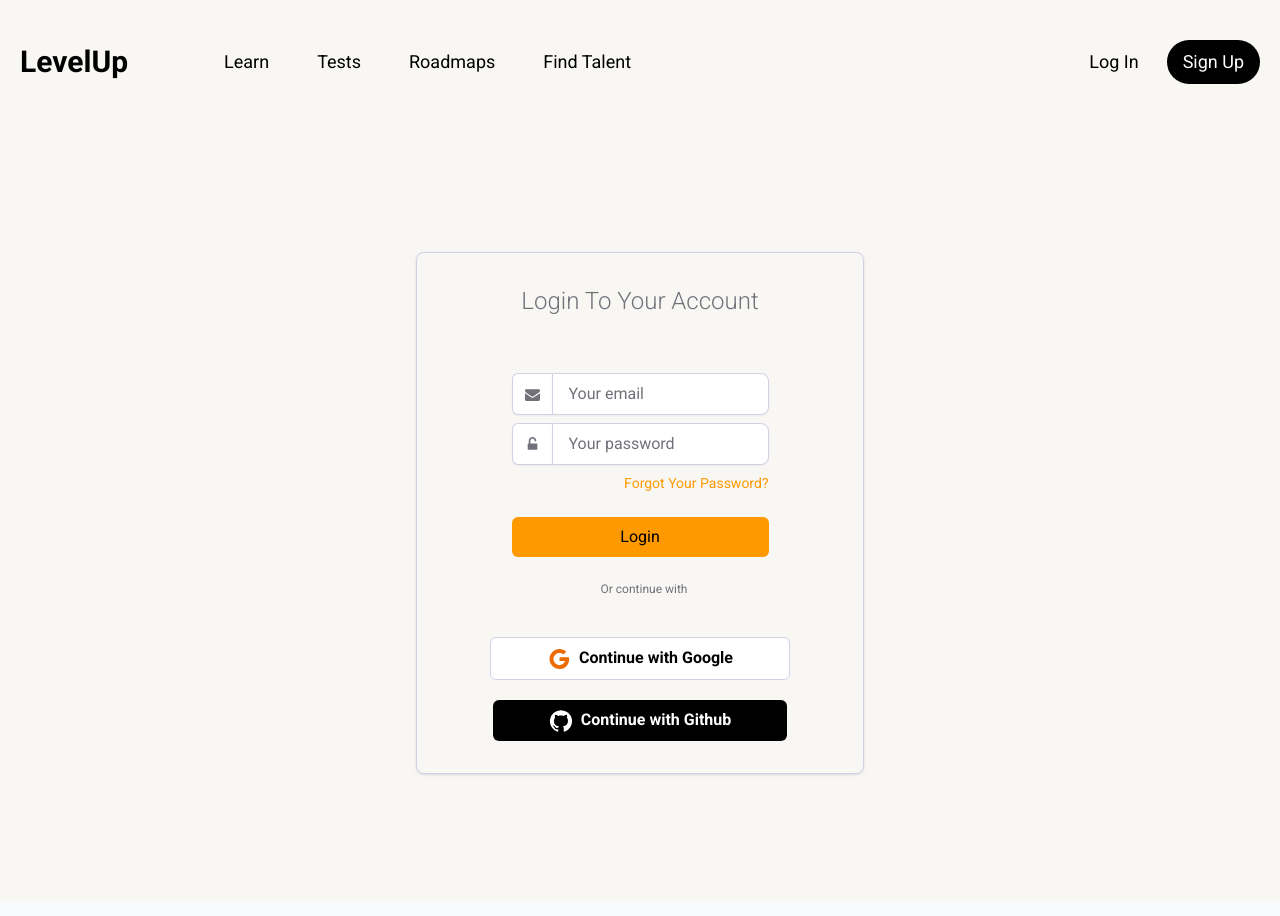
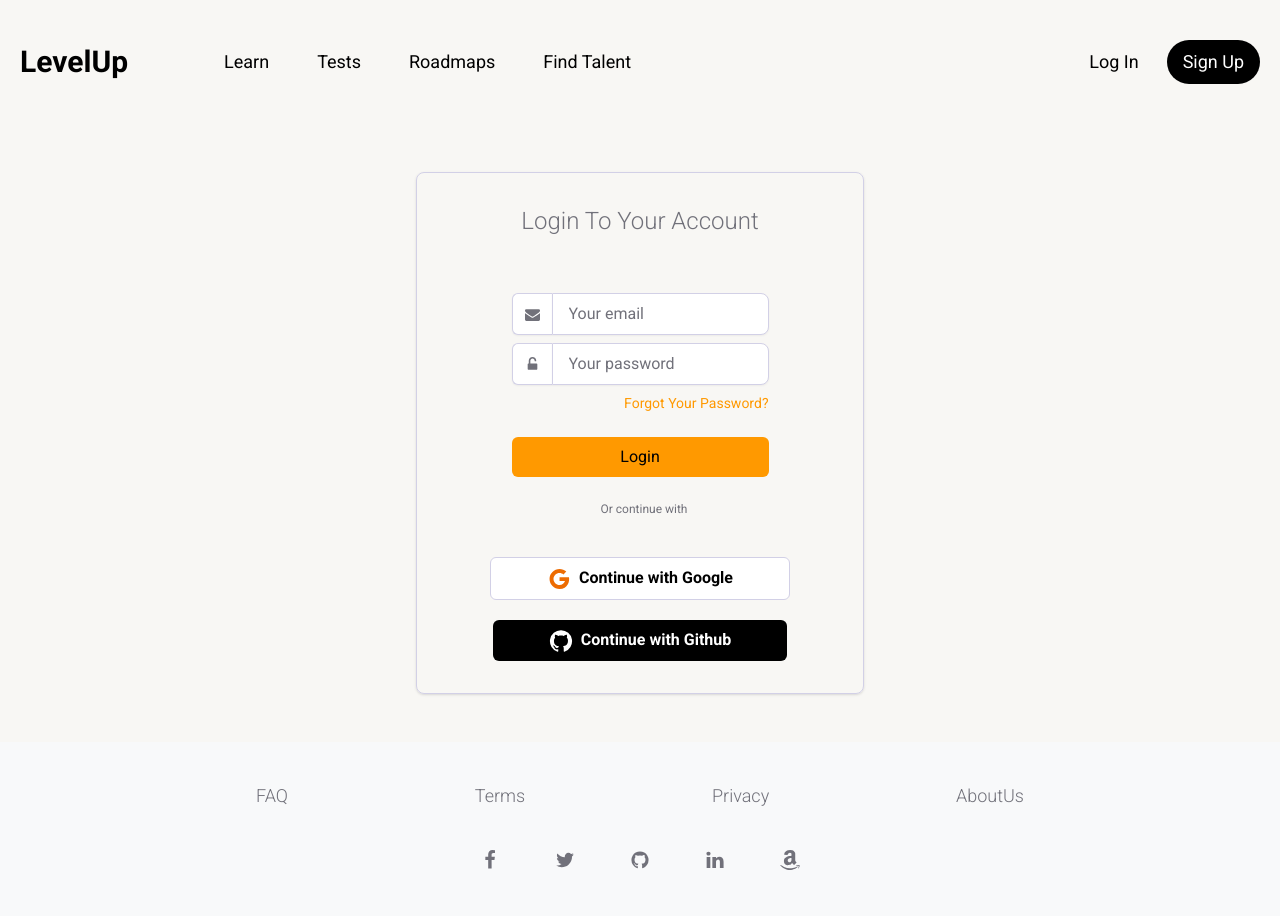
Before and after one commit to rishabhthakur11/levelup, a Next.js app: page /auth/login in a window 1280 px wide. Shown: the top 916 px of the page. Built offline with nearby package versions, Linux system fonts and the light colour scheme.

Commit message:
footer social icons colour changed

```diff
--- a/src/app/auth/login/page.js
+++ b/src/app/auth/login/page.js
@@ -10,7 +10,7 @@ function page() {
       <div className="max-w-7xl mx-auto">
         <Navbar />
       </div>
-      <div className="flex items-center justify-center my-32 px-4">
+      <div className="flex items-center justify-center my-12 px-4">
         <div className="flex flex-col w-full max-w-md px-4 py-8 border border-divided rounded-lg shadow sm:px-6 md:px-8 items-center justify-center">
           <div className="self-center mb-6 text-xl font-light text-textGray sm:text-2xl">
             Login To Your Account
--- a/src/components/LandingpageComponents/Footer/Footer.js
+++ b/src/components/LandingpageComponents/Footer/Footer.js
@@ -1,8 +1,7 @@
-import React from 'react'
+import React from "react";
 
 function Footer() {
   return (
-
     <footer className="bg-footerbg w-full py-8">
       <div className="max-w-screen-xl px-4 mx-auto">
         <ul className="flex flex-wrap justify-between max-w-screen-md mx-auto text-lg font-light">
@@ -28,43 +27,95 @@ function Footer() {
           </li>
         </ul>
         <div className="pt-8 flex max-w-xs mx-auto items-center justify-between">
-            <a href="#" className="text-gray-400 transition-colors duration-200 hover:text-gray-800 dark:hover:text-white">
-                <svg width="20" height="20" fill="currentColor" className="text-xl transition-colors duration-200 hover:text-gray-800 dark:hover:text-white" viewBox="0 0 1792 1792" xmlns="http://www.w3.org/2000/svg">
-                    <path d="M1343 12v264h-157q-86 0-116 36t-30 108v189h293l-39 296h-254v759h-306v-759h-255v-296h255v-218q0-186 104-288.5t277-102.5q147 0 228 12z">
-                    </path>
+          <a
+            href="#"
+            className="text-textGray transition-colors duration-200 hover:text-btnOrange"
+          >
+            <svg
+              width="20"
+              height="20"
+              fill="currentColor"
+              className="text-xl transition-colors duration-200"
+              viewBox="0 0 1792 1792"
+              xmlns="http://www.w3.org/2000/svg"
+            >
+              <path d="M1343 12v264h-157q-86 0-116 36t-30 108v189h293l-39 296h-254v759h-306v-759h-255v-296h255v-218q0-186 104-288.5t277-102.5q147 0 228 12z"></path>
             </svg>
           </a>
-            <a href="#" className="text-gray-400 transition-colors duration-200 hover:text-gray-800 dark:hover:text-white">
-                <svg width="20" height="20" fill="currentColor" className="text-xl transition-colors duration-200 hover:text-gray-800 dark:hover:text-white" viewBox="0 0 1792 1792" xmlns="http://www.w3.org/2000/svg">
-                    <path d="M1684 408q-67 98-162 167 1 14 1 42 0 130-38 259.5t-115.5 248.5-184.5 210.5-258 146-323 54.5q-271 0-496-145 35 4 78 4 225 0 401-138-105-2-188-64.5t-114-159.5q33 5 61 5 43 0 85-11-112-23-185.5-111.5t-73.5-205.5v-4q68 38 146 41-66-44-105-115t-39-154q0-88 44-163 121 149 294.5 238.5t371.5 99.5q-8-38-8-74 0-134 94.5-228.5t228.5-94.5q140 0 236 102 109-21 205-78-37 115-142 178 93-10 186-50z">
-                    </path>
+          <a
+            href="#"
+            className="text-textGray transition-colors duration-200 hover:text-btnOrange"
+          >
+            <svg
+              width="20"
+              height="20"
+              fill="currentColor"
+              className="text-xl transition-colors duration-200"
+              viewBox="0 0 1792 1792"
+              xmlns="http://www.w3.org/2000/svg"
+            >
+              <path d="M1684 408q-67 98-162 167 1 14 1 42 0 130-38 259.5t-115.5 248.5-184.5 210.5-258 146-323 54.5q-271 0-496-145 35 4 78 4 225 0 401-138-105-2-188-64.5t-114-159.5q33 5 61 5 43 0 85-11-112-23-185.5-111.5t-73.5-205.5v-4q68 38 146 41-66-44-105-115t-39-154q0-88 44-163 121 149 294.5 238.5t371.5 99.5q-8-38-8-74 0-134 94.5-228.5t228.5-94.5q140 0 236 102 109-21 205-78-37 115-142 178 93-10 186-50z"></path>
             </svg>
           </a>
-            <a href="#" className="text-gray-400 transition-colors duration-200 hover:text-gray-800 dark:hover:text-white">
-                <svg xmlns="http://www.w3.org/2000/svg" width="20" height="20" fill="currentColor" className="text-xl transition-colors duration-200 hover:text-gray-800 dark:hover:text-white" viewBox="0 0 1792 1792">
-                    <path d="M896 128q209 0 385.5 103t279.5 279.5 103 385.5q0 251-146.5 451.5t-378.5 277.5q-27 5-40-7t-13-30q0-3 .5-76.5t.5-134.5q0-97-52-142 57-6 102.5-18t94-39 81-66.5 53-105 20.5-150.5q0-119-79-206 37-91-8-204-28-9-81 11t-92 44l-38 24q-93-26-192-26t-192 26q-16-11-42.5-27t-83.5-38.5-85-13.5q-45 113-8 204-79 87-79 206 0 85 20.5 150t52.5 105 80.5 67 94 39 102.5 18q-39 36-49 103-21 10-45 15t-57 5-65.5-21.5-55.5-62.5q-19-32-48.5-52t-49.5-24l-20-3q-21 0-29 4.5t-5 11.5 9 14 13 12l7 5q22 10 43.5 38t31.5 51l10 23q13 38 44 61.5t67 30 69.5 7 55.5-3.5l23-4q0 38 .5 88.5t.5 54.5q0 18-13 30t-40 7q-232-77-378.5-277.5t-146.5-451.5q0-209 103-385.5t279.5-279.5 385.5-103zm-477 1103q3-7-7-12-10-3-13 2-3 7 7 12 9 6 13-2zm31 34q7-5-2-16-10-9-16-3-7 5 2 16 10 10 16 3zm30 45q9-7 0-19-8-13-17-6-9 5 0 18t17 7zm42 42q8-8-4-19-12-12-20-3-9 8 4 19 12 12 20 3zm57 25q3-11-13-16-15-4-19 7t13 15q15 6 19-6zm63 5q0-13-17-11-16 0-16 11 0 13 17 11 16 0 16-11zm58-10q-2-11-18-9-16 3-14 15t18 8 14-14z">
-                    </path>
+          <a
+            href="#"
+            className="text-textGray transition-colors duration-200 hover:text-btnOrange"
+          >
+            <svg
+              xmlns="http://www.w3.org/2000/svg"
+              width="20"
+              height="20"
+              fill="currentColor"
+              className="text-xl transition-colors duration-200 "
+              viewBox="0 0 1792 1792"
+            >
+              <path d="M896 128q209 0 385.5 103t279.5 279.5 103 385.5q0 251-146.5 451.5t-378.5 277.5q-27 5-40-7t-13-30q0-3 .5-76.5t.5-134.5q0-97-52-142 57-6 102.5-18t94-39 81-66.5 53-105 20.5-150.5q0-119-79-206 37-91-8-204-28-9-81 11t-92 44l-38 24q-93-26-192-26t-192 26q-16-11-42.5-27t-83.5-38.5-85-13.5q-45 113-8 204-79 87-79 206 0 85 20.5 150t52.5 105 80.5 67 94 39 102.5 18q-39 36-49 103-21 10-45 15t-57 5-65.5-21.5-55.5-62.5q-19-32-48.5-52t-49.5-24l-20-3q-21 0-29 4.5t-5 11.5 9 14 13 12l7 5q22 10 43.5 38t31.5 51l10 23q13 38 44 61.5t67 30 69.5 7 55.5-3.5l23-4q0 38 .5 88.5t.5 54.5q0 18-13 30t-40 7q-232-77-378.5-277.5t-146.5-451.5q0-209 103-385.5t279.5-279.5 385.5-103zm-477 1103q3-7-7-12-10-3-13 2-3 7 7 12 9 6 13-2zm31 34q7-5-2-16-10-9-16-3-7 5 2 16 10 10 16 3zm30 45q9-7 0-19-8-13-17-6-9 5 0 18t17 7zm42 42q8-8-4-19-12-12-20-3-9 8 4 19 12 12 20 3zm57 25q3-11-13-16-15-4-19 7t13 15q15 6 19-6zm63 5q0-13-17-11-16 0-16 11 0 13 17 11 16 0 16-11zm58-10q-2-11-18-9-16 3-14 15t18 8 14-14z"></path>
             </svg>
           </a>
-            <a href="#" className="text-gray-400 transition-colors duration-200 hover:text-gray-800 dark:hover:text-white">
-                <svg width="20" height="20" fill="currentColor" className="text-xl transition-colors duration-200 hover:text-gray-800 dark:hover:text-white" viewBox="0 0 1792 1792" xmlns="http://www.w3.org/2000/svg">
-                    <path d="M477 625v991h-330v-991h330zm21-306q1 73-50.5 122t-135.5 49h-2q-82 0-132-49t-50-122q0-74 51.5-122.5t134.5-48.5 133 48.5 51 122.5zm1166 729v568h-329v-530q0-105-40.5-164.5t-126.5-59.5q-63 0-105.5 34.5t-63.5 85.5q-11 30-11 81v553h-329q2-399 2-647t-1-296l-1-48h329v144h-2q20-32 41-56t56.5-52 87-43.5 114.5-15.5q171 0 275 113.5t104 332.5z">
-                    </path>
+          <a
+            href="#"
+            className="text-textGray transition-colors duration-200 hover:text-btnOrange"
+          >
+            <svg
+              width="20"
+              height="20"
+              fill="currentColor"
+              className="text-xl transition-colors duration-200 "
+              viewBox="0 0 1792 1792"
+              xmlns="http://www.w3.org/2000/svg"
+            >
+              <path d="M477 625v991h-330v-991h330zm21-306q1 73-50.5 122t-135.5 49h-2q-82 0-132-49t-50-122q0-74 51.5-122.5t134.5-48.5 133 48.5 51 122.5zm1166 729v568h-329v-530q0-105-40.5-164.5t-126.5-59.5q-63 0-105.5 34.5t-63.5 85.5q-11 30-11 81v553h-329q2-399 2-647t-1-296l-1-48h329v144h-2q20-32 41-56t56.5-52 87-43.5 114.5-15.5q171 0 275 113.5t104 332.5z"></path>
             </svg>
           </a>
-            <a href="#" className="text-gray-400 transition-colors duration-200 hover:text-gray-800 dark:hover:text-white">
-                <svg width="20" height="20" fill="currentColor" className="text-xl transition-colors duration-200 hover:text-gray-800 dark:hover:text-white" viewBox="0 0 1792 1792" xmlns="http://www.w3.org/2000/svg">
-                    <path d="M1551 1476q15-6 26-3t11 17.5-15 33.5q-13 16-44 43.5t-95.5 68-141 74-188 58-229.5 24.5q-119 0-238-31t-209-76.5-172.5-104-132.5-105-84-87.5q-8-9-10-16.5t1-12 8-7 11.5-2 11.5 4.5q192 117 300 166 389 176 799 90 190-40 391-135zm207-115q11 16 2.5 69.5t-28.5 102.5q-34 83-85 124-17 14-26 9t0-24q21-45 44.5-121.5t6.5-98.5q-5-7-15.5-11.5t-27-6-29.5-2.5-35 0-31.5 2-31 3-22.5 2q-6 1-13 1.5t-11 1-8.5 1-7 .5h-10l-3-.5-2-1.5-1.5-3q-6-16 47-40t103-30q46-7 108-1t76 24zm-394-443q0 31 13.5 64t32 58 37.5 46 33 32l13 11-227 224q-40-37-79-75.5t-58-58.5l-19-20q-11-11-25-33-38 59-97.5 102.5t-127.5 63.5-140 23-137.5-21-117.5-65.5-83-113-31-162.5q0-84 28-154t72-116.5 106.5-83 122.5-57 130-34.5 119.5-18.5 99.5-6.5v-127q0-65-21-97-34-53-121-53-6 0-16.5 1t-40.5 12-56 29.5-56 59.5-48 96l-294-27q0-60 22-119t67-113 108-95 151.5-65.5 190.5-24.5q100 0 181 25t129.5 61.5 81 83 45 86 12.5 73.5v589zm-672 21q0 86 70 133 66 44 139 22 84-25 114-123 14-45 14-101v-162q-59 2-111 12t-106.5 33.5-87 71-32.5 114.5z">
-                    </path>
+          <a
+            href="#"
+            className="text-textGray transition-colors duration-200 hover:text-btnOrange"
+          >
+            <svg
+              width="20"
+              height="20"
+              fill="currentColor"
+              className="text-xl transition-colors duration-200"
+              viewBox="0 0 1792 1792"
+              xmlns="http://www.w3.org/2000/svg"
+            >
+              <path d="M1551 1476q15-6 26-3t11 17.5-15 33.5q-13 16-44 43.5t-95.5 68-141 74-188 58-229.5 24.5q-119 0-238-31t-209-76.5-172.5-104-132.5-105-84-87.5q-8-9-10-16.5t1-12 8-7 11.5-2 11.5 4.5q192 117 300 166 389 176 799 90 190-40 391-135zm207-115q11 16 2.5 69.5t-28.5 102.5q-34 83-85 124-17 14-26 9t0-24q21-45 44.5-121.5t6.5-98.5q-5-7-15.5-11.5t-27-6-29.5-2.5-35 0-31.5 2-31 3-22.5 2q-6 1-13 1.5t-11 1-8.5 1-7 .5h-10l-3-.5-2-1.5-1.5-3q-6-16 47-40t103-30q46-7 108-1t76 24zm-394-443q0 31 13.5 64t32 58 37.5 46 33 32l13 11-227 224q-40-37-79-75.5t-58-58.5l-19-20q-11-11-25-33-38 59-97.5 102.5t-127.5 63.5-140 23-137.5-21-117.5-65.5-83-113-31-162.5q0-84 28-154t72-116.5 106.5-83 122.5-57 130-34.5 119.5-18.5 99.5-6.5v-127q0-65-21-97-34-53-121-53-6 0-16.5 1t-40.5 12-56 29.5-56 59.5-48 96l-294-27q0-60 22-119t67-113 108-95 151.5-65.5 190.5-24.5q100 0 181 25t129.5 61.5 81 83 45 86 12.5 73.5v589zm-672 21q0 86 70 133 66 44 139 22 84-25 114-123 14-45 14-101v-162q-59 2-111 12t-106.5 33.5-87 71-32.5 114.5z"></path>
             </svg>
           </a>
         </div>
         <div className="text-center pt-10 sm:pt-12 font-light flex items-center justify-center">
           <form className="flex flex-col justify-center w-3/4 max-w-sm space-y-3 md:flex-row md:w-full md:space-x-3 md:space-y-0 items-center">
             <div className=" relative ">
-                    <input type="text" className="w-80 rounded-md p-3 bg-white text-textGray text-semibold focus:outline-none border border-divided" placeholder="Email"/>
+              <input
+                type="text"
+                className="w-80 rounded-md p-3 bg-white text-textGray text-semibold focus:outline-none border border-divided"
+                placeholder="Email"
+              />
             </div>
-                    <button className="flex-shrink-0 px-4 py-2 text-base font-semibold text-white bg-black rounded-lg" type="submit">
+            <button
+              className="flex-shrink-0 px-4 py-2 text-base font-semibold text-white bg-black rounded-lg"
+              type="submit"
+            >
               Subscribe
             </button>
           </form>
@@ -74,8 +125,7 @@ function Footer() {
         </div>
       </div>
     </footer>
-
-  )
+  );
 }
 
-export default Footer
+export default Footer;
```
Also changed, not shown: src/components/LandingpageComponents/NavBar/Navbar.js (+6 -2 lines). Lines whose indentation alone changed are shown as unchanged.
